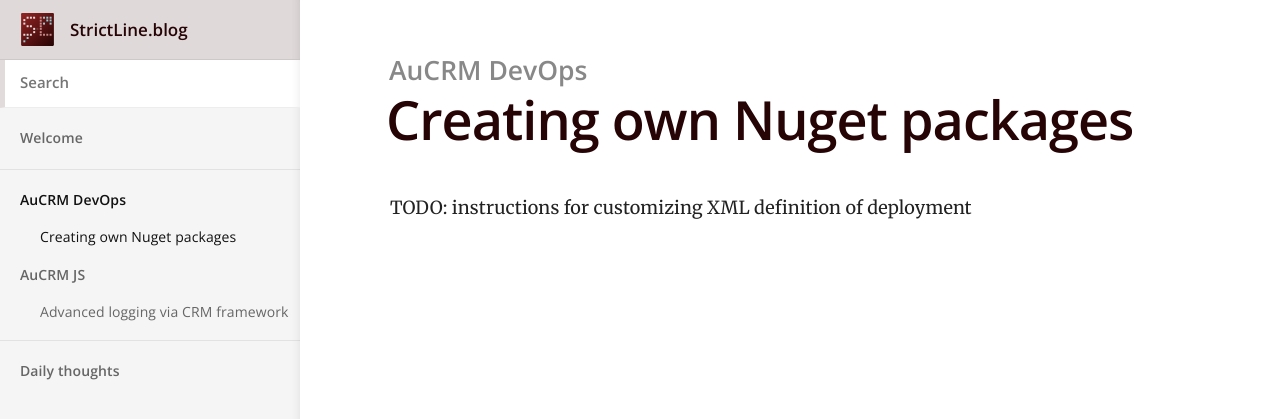
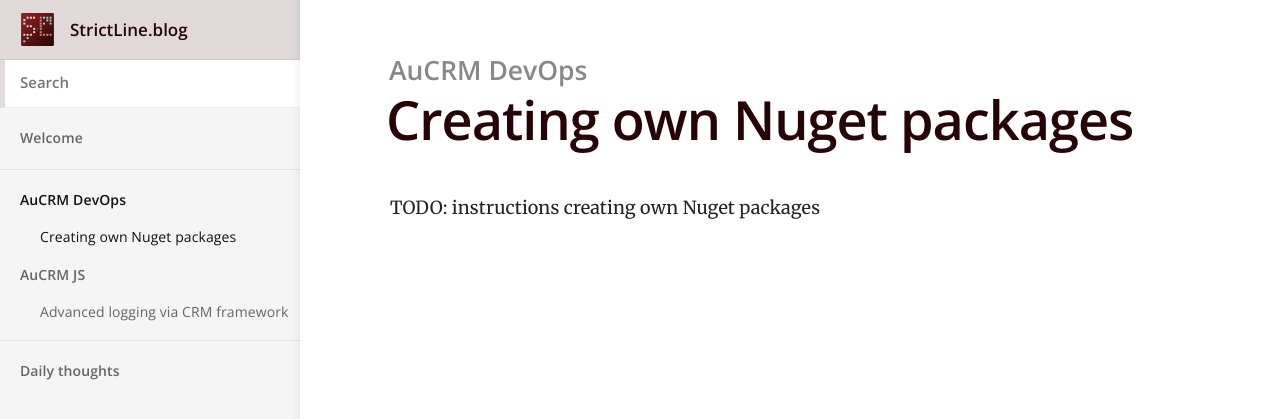
Before and after one commit to StrictLine/blog, a Jekyll site: the page built from _docs/aucrm-devops/ownnuget.md, in a window 1280 px wide. Shown: the top 419 px of the page. Built offline with Jekyll 4.4.1, drawn with Linux system fonts in a browser that asks for light colours.

Commit message:
modifying the todo text

```diff
--- a/_docs/aucrm-devops/ownnuget.md
+++ b/_docs/aucrm-devops/ownnuget.md
@@ -4,4 +4,4 @@ category: AuCRM DevOps
 order: 1
 ---
 
-TODO: instructions for customizing XML definition of deployment
+TODO: instructions creating own Nuget packages
```
